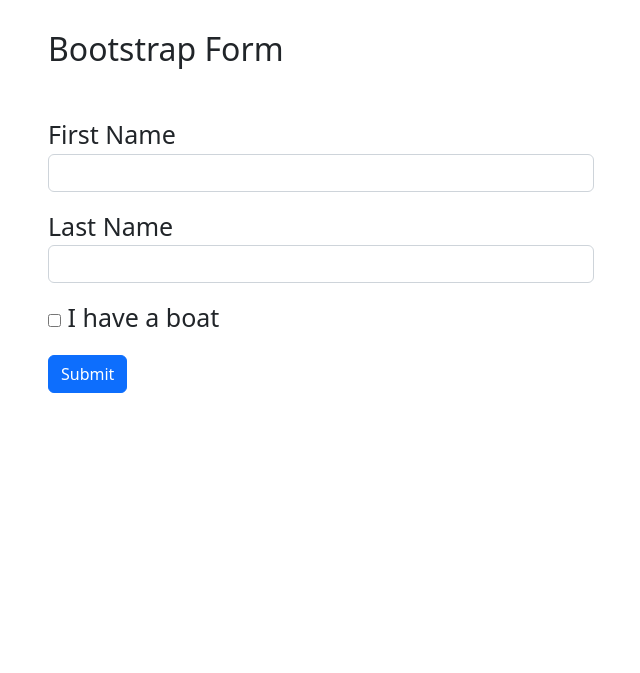
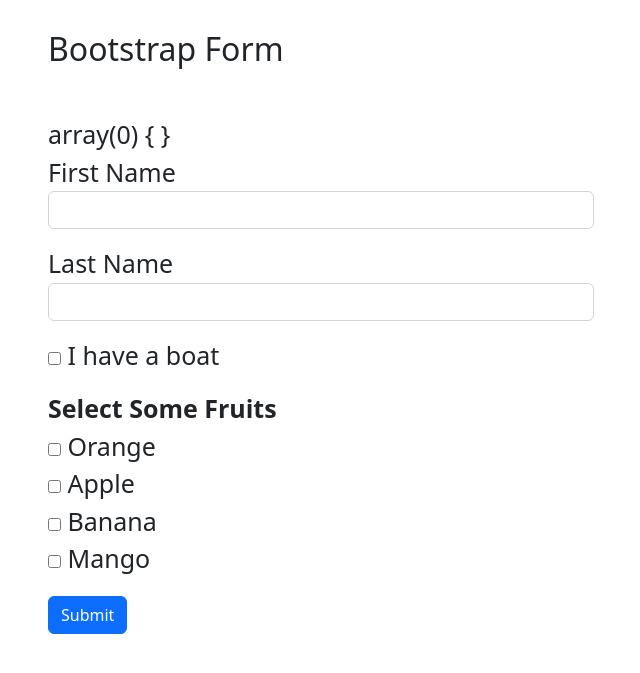
Before and after one commit to Sahinur-Salafee/php-basics, a PHP site: page / in a window 1280 px wide. Shown: the top 673 px of the page, without its empty margins (319-959 px from the left). Run offline with PHP 8.4, Linux system fonts and the light colour scheme.

Commit message:
Practice Checkbox

```diff
--- a/Form/form.php
+++ b/Form/form.php
@@ -7,6 +7,8 @@
             <?php
                 $fname = '';
                 $lname = '';
+                $checked = '';
+
 
                 if(isset($_REQUEST['fname']) && !empty($_REQUEST['fname'])) { ?>
                     <?php $fname = htmlspecialchars($_REQUEST['fname']); ?>
@@ -16,9 +18,17 @@
                 <?php if(isset($_REQUEST['lname']) && !empty($_REQUEST['lname'])) { ?>
                     <?php $lname = htmlspecialchars($_REQUEST['lname']); ?>
                     <p>Last Name: <?php echo $lname; ?></p>
-            <?php } ?>
+                <?php }
 
-            <form class="align-items-center" method="REQUEST"> <!-- HTTP VERB (GET, POST, PATCH...) -->
+                if(isset($_REQUEST['check']) && !empty($_REQUEST['check']) == 1) {
+                    $checked = 'checked';
+                }
+
+                // Multiple checkbox
+                var_dump($_REQUEST);
+            ?>
+
+            <form class="align-items-center" method="POST"> <!-- HTTP VERB (GET, POST, PATCH...) -->
                 <div class="col-auto mb-3">
                     <label class="form-check-label" for="fname">First Name</label>
                     <input type="text" class="form-control" name="fname" id="fname" value="<?php echo $fname; ?>">
@@ -28,8 +38,20 @@
                     <input type="text" class="form-control" name="lname" id="lname" value="<?php echo $lname; ?>">
                 </div>
                 <div class="col-auto mb-3">
-                    <input type="checkbox" id="vehicle3" name="vehicle3" value="Boat">
+                    <input type="checkbox" id="vehicle3" name="check" value="1" <?php echo $checked; ?>>
                     <label for="vehicle3"> I have a boat</label><br>
+                </div>
+
+                <div class="col-auto mb-3">
+                    <p><b>Select Some Fruits</b> </p>
+                    <input type="checkbox" id="fruits_1" name="fruits[]" value="Orange">
+                    <label for="fruits_1"> Orange</label><br>
+                    <input type="checkbox" id="fruits_2" name="fruits[]" value="Apple">
+                    <label for="fruits_2"> Apple</label><br>
+                    <input type="checkbox" id="fruits_3" name="fruits[]" value="Banana">
+                    <label for="fruits_3"> Banana</label><br>
+                    <input type="checkbox" id="fruits_4" name="fruits[]" value="Mango">
+                    <label for="fruits_4"> Mango</label>
                 </div>
                 <div class="col-auto">
                     <button type="submit" class="btn btn-primary">Submit</button>
--- a/style.css
+++ b/style.css
@@ -1,4 +1,13 @@
+* {
+  margin: 0;
+  padding: 0;
+}
+
 body {
   padding: 30px 60px;
   font-size: 25px;
 }
+
+p {
+  margin: 0;
+}
```
Lines whose indentation alone changed are shown as unchanged.
